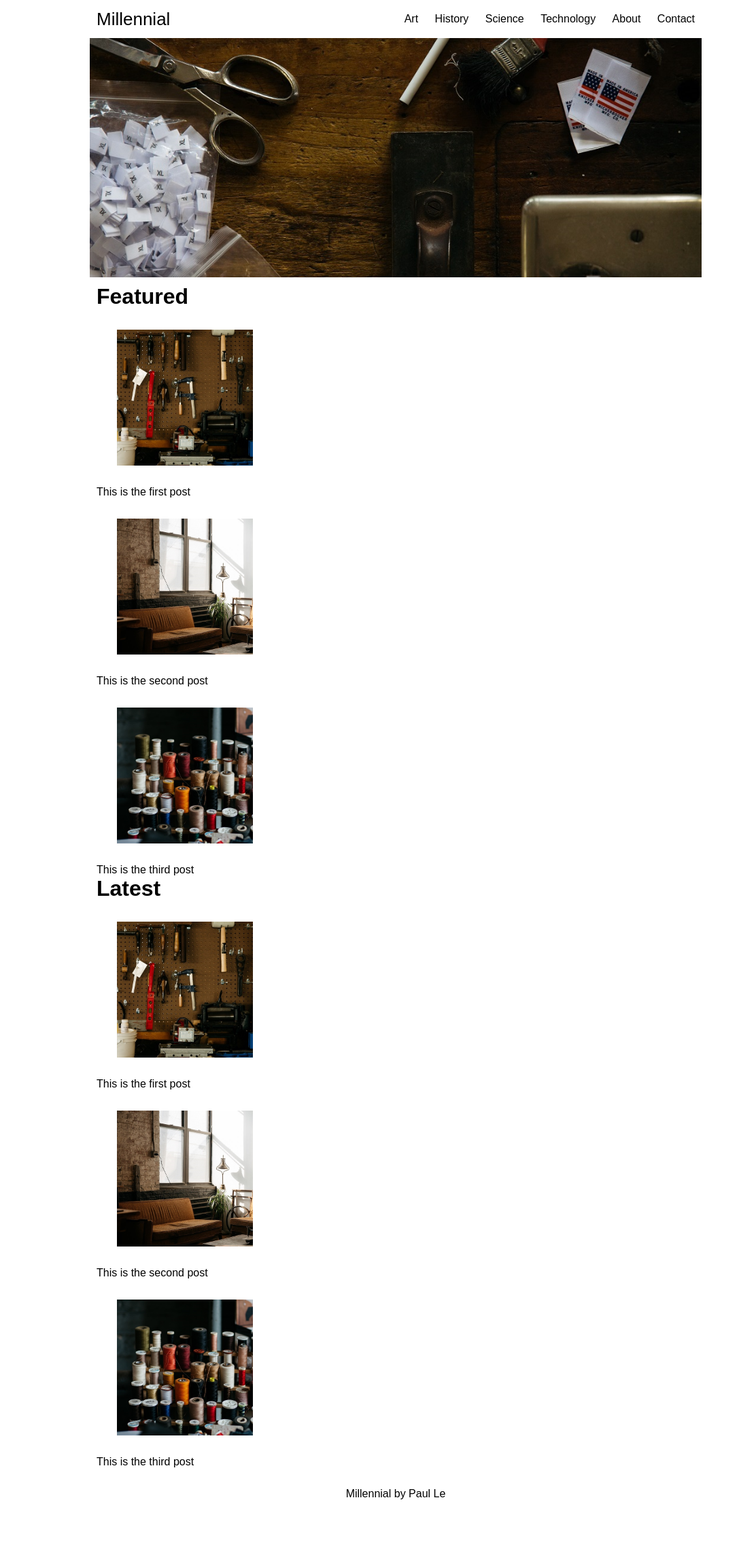
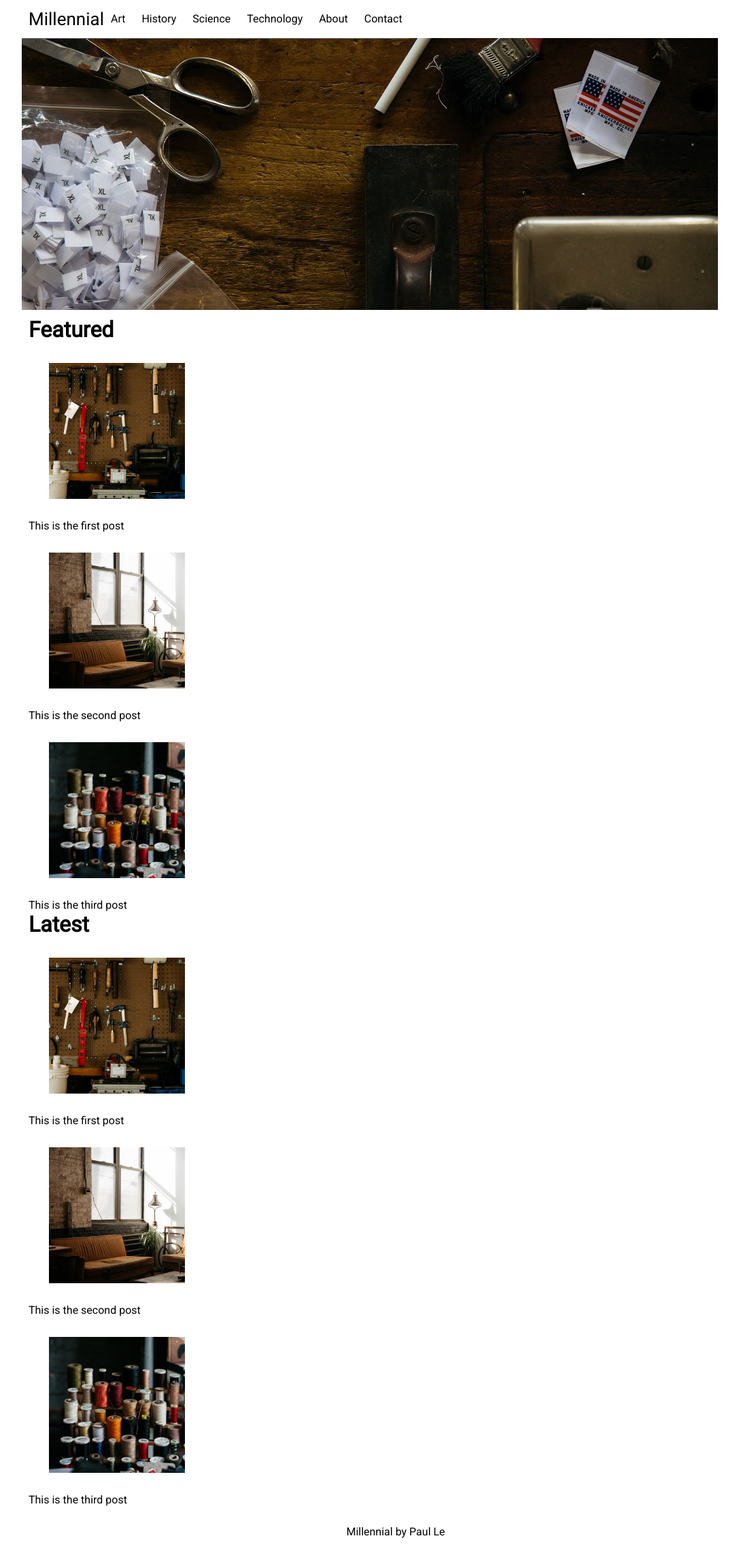
Before and after one commit to ajithkumarnadig/ajithkumarnadig.github.io, a Jekyll site: the page built from index.html, in a window 1280 px wide. Shown: the whole page at 68% size, without its empty margins (58-1145 px from the left). Built offline with Jekyll 4.4.1, drawn with Linux system fonts in a browser that asks for light colours; the list of posts is cut into pages by our own code; before the commit the page ends 2226 px from its top, so only the background shows below that.

Commit message:
Update font

```diff
--- a/_includes/head.html
+++ b/_includes/head.html
@@ -10,4 +10,6 @@
 
   <link rel="stylesheet" href="{{ "/css/main.css" | prepend: site.baseurl }}">
 
+  <link rel="stylesheet" href="https://fonts.googleapis.com/css?family=Montserrat|PT+Sans|Source+Sans+Pro|Ubuntu|Lato|Roboto">
+
 </head>
--- a/_sass/_base.scss
+++ b/_sass/_base.scss
@@ -31,7 +31,7 @@
 */
 
 .container {
-  max-width: 900px;
+  max-width: $container-width;
   margin-left: auto;
   margin-right: auto;
 }
--- a/_sass/layout.scss
+++ b/_sass/layout.scss
@@ -4,6 +4,9 @@
 
 .site-header {
   min-height: 56px;
+  position: fixed;
+  background-color: white;
+  border-bottom: 1px solid #666;
 }
 
 .site-title {
@@ -29,7 +32,8 @@
 */
 
 .featured-image {
-  max-width: 900px;
+  margin-top: 56px;
+  max-width: $container-width;
 }
 
 /*
--- a/css/main.scss
+++ b/css/main.scss
@@ -6,9 +6,11 @@
   Site variables
 */
 
-$base-font-family: sans-serif;
+$base-font-family: 'Roboto', sans-serif;
 
 $brand-color: black;
 
+$container-width: 1100px;
+
 // Importing Sass/SCSS partials from `sass_dir` (defaults to `_sass`)
 @import "base", "layout";
```
